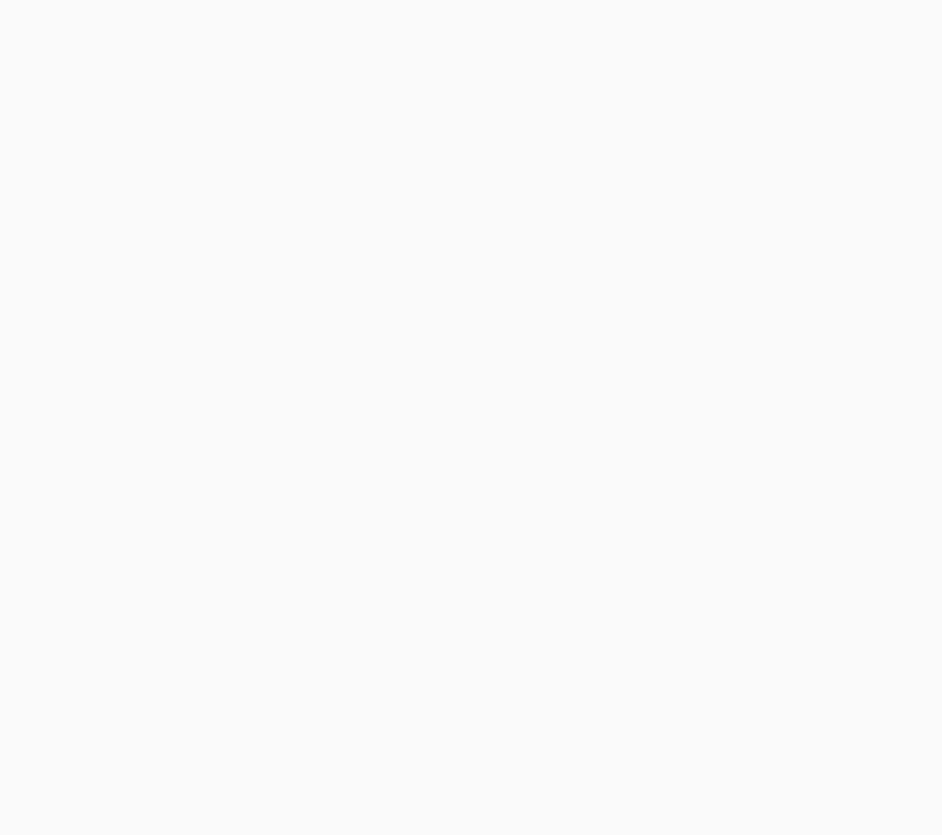
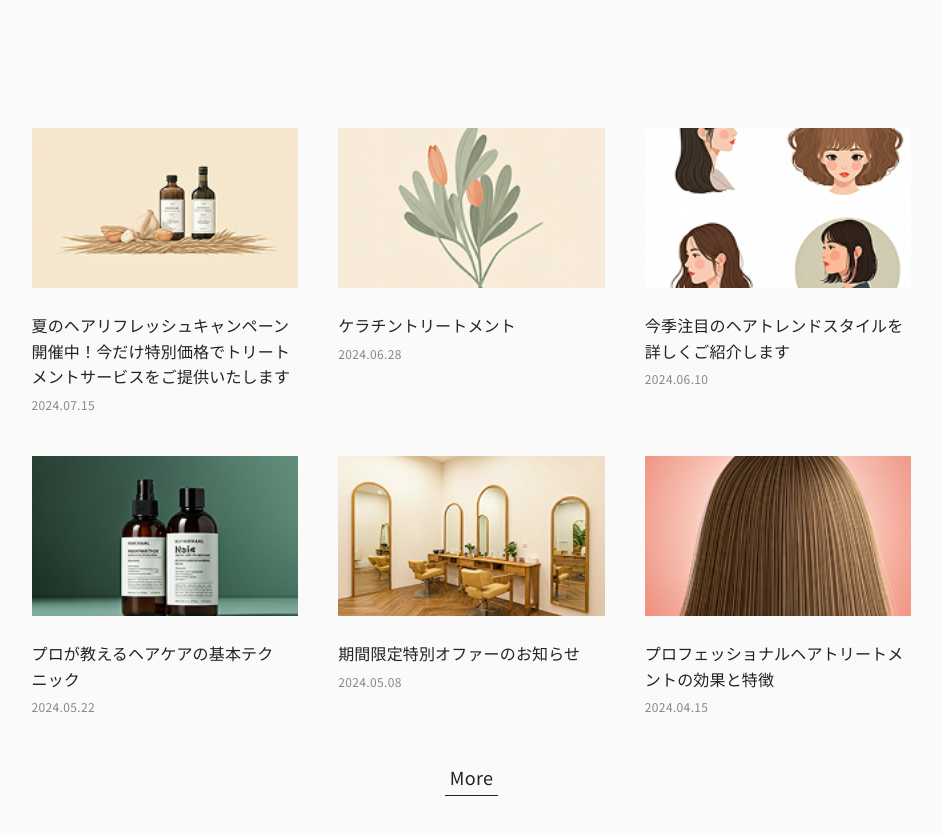
Before and after one commit to koma104/hairsalon-vdo-b, a Next.js app: page / in a window 1280 px wide. Shown: the part 2320-3155 px from the top of the page, without its empty margins (161-1103 px from the left). Built offline with nearby package versions, Linux system fonts and the light colour scheme; a web font is replaced by a local one.

Commit message:
feat: NewsListの記事アニメーションを1度だけ実行に変更

```diff
--- a/src/app/page.tsx
+++ b/src/app/page.tsx
@@ -80,6 +80,7 @@
   const newsSectionRef = useRef<HTMLElement>(null)
   const newsListRef = useRef<HTMLDivElement>(null)
   const newsMoreButtonRef = useRef<HTMLDivElement>(null)
+  const newsScrollTriggerRef = useRef<gsap.plugins.ScrollTriggerInstance | null>(null)
 
   // メニューセクション用のref
   const menuSectionRef = useRef<HTMLElement>(null)
@@ -530,34 +531,53 @@
 
       // ニュースセクションのアニメーション
       if (newsSectionRef.current && newsListRef.current && newsMoreButtonRef.current) {
-        // 初期状態を設定（SectionTitleは除外 - 独自アニメーションがあるため）
-        gsap.set([newsListRef.current, newsMoreButtonRef.current], {
+        // ニュースアイテムを取得（NewsListコンポーネント内から）
+        const newsItems = newsListRef.current?.querySelectorAll('button[class*="news-item"]')
+
+        // 初期状態を設定（news-itemを下から隠す）
+        if (newsItems && newsItems.length > 0) {
+          gsap.set(newsItems, {
+            y: 50,
+            opacity: 0,
+          })
+        }
+
+        // moreボタンの初期状態
+        gsap.set(newsMoreButtonRef.current, {
           opacity: 0,
         })
 
-        // ニュースタイトルのアニメーション（1度だけ実行）
+        // ニュースタイトルのアニメーション
         const newsTl = gsap.timeline({
           scrollTrigger: {
             trigger: newsSectionRef.current,
             start: 'top bottom-=200',
             end: 'bottom top+=100',
-            toggleActions: 'play none none reverse',
+            once: true, // 1度だけ実行
           },
         })
 
+        // ScrollTriggerの参照を保存
+        if (newsTl.scrollTrigger) {
+          newsScrollTriggerRef.current = newsTl.scrollTrigger
+        }
+
         // SectionTitleのアニメーションは削除（コンポーネント内で処理）
 
-        // ニュースリスト（opacityのみ）
-        if (newsListRef.current) {
-          newsTl.to(
-            newsListRef.current,
-            {
-              opacity: 1,
-              duration: 0.8,
-              ease: 'power2.out',
-            },
-            0.2
-          ) // SectionTitleアニメーション削除後のタイミング調整
+        // ニュースアイテムを順番に下から表示
+        if (newsItems && newsItems.length > 0) {
+          newsItems.forEach((item, index) => {
+            newsTl.to(
+              item,
+              {
+                y: 0,
+                opacity: 1,
+                duration: 0.6,
+                ease: 'power2.out',
+              },
+              0.2 + index * 0.1 // 0.1秒ずつ遅延
+            )
+          })
         }
 
         // moreボタン（opacityのみ）
@@ -1075,6 +1095,7 @@
                   showViewAllButton={true}
                   moreButtonRef={newsMoreButtonRef}
                   layout="grid"
+                  scrollTriggerRef={newsScrollTriggerRef}
                   onItemClick={(item) => {
                     const isMobile = window.innerWidth < 768
                     setCurrentArticleId(item.id)
--- a/src/components/NewsList/NewsList.module.css
+++ b/src/components/NewsList/NewsList.module.css
@@ -2,6 +2,7 @@
   display: grid;
   gap: var(--spacing-xl);
   margin-block-end: var(--spacing-xl);
+  overflow: hidden; /* アニメーション用：初期状態で下に隠れた要素を非表示 */
 }
 
 /* Grid layout (ホームページ用) */
@@ -32,6 +33,9 @@
   font-family: inherit;
   font-size: inherit;
   overflow: hidden;
+  /* アニメーション用の初期状態（JSで上書きされる） */
+  transform: translateY(50px);
+  opacity: 0;
 
   @media (min-width: 768px) {
     gap: var(--spacing-md);
--- a/src/components/NewsList/NewsList.tsx
+++ b/src/components/NewsList/NewsList.tsx
@@ -4,6 +4,7 @@
 import Image from 'next/image'
 import Link from 'next/link'
 import { useRouter } from 'next/navigation'
+import { gsap } from 'gsap'
 import styles from './NewsList.module.css'
 import { NewsItem } from '@/lib/newsData'
 import { usePageContext } from '@/contexts/PageContext'
@@ -18,6 +19,7 @@
   onItemClick?: (item: NewsItem) => void
   moreButtonRef?: React.RefObject<HTMLDivElement | null>
   layout?: 'grid' | 'list'
+  scrollTriggerRef?: React.RefObject<gsap.plugins.ScrollTriggerInstance | null>
 }
 
 const NewsList = forwardRef<HTMLDivElement, NewsListProps>(
@@ -32,6 +34,7 @@
       onItemClick,
       moreButtonRef,
       layout = 'list',
+      scrollTriggerRef,
     },
     ref
   ) => {
@@ -48,6 +51,19 @@
         const isMobile = window.innerWidth < 768
         const initialCount = isMobile ? maxItemsSp : maxItemsPc
         setVisibleCount(initialCount)
+
+        // 初期要素をアニメーション済み状態にする
+        setTimeout(() => {
+          if (ref && typeof ref === 'object' && ref.current) {
+            const newsItems = ref.current.querySelectorAll('button[class*="news-item"]')
+            if (newsItems.length > 0) {
+              gsap.set(newsItems, {
+                y: 0,
+                opacity: 1,
+              })
+            }
+          }
+        }, 100)
       }
     }, []) // 依存配列を空にして一度だけ実行
 
@@ -109,7 +125,54 @@
 
     const handleShowMore = () => {
       const { addCount } = getCountSettings()
-      setVisibleCount((prev) => prev + addCount)
+      const newCount = visibleCount + addCount
+
+      // 新しく追加される要素を最初から非表示状態でレンダリング
+      setVisibleCount(newCount)
+
+      // 新しく追加された要素にアニメーションを適用
+      setTimeout(() => {
+        if (ref && typeof ref === 'object' && ref.current) {
+          const newsItems = ref.current.querySelectorAll('button[class*="news-item"]')
+          const newItems = Array.from(newsItems).slice(visibleCount, newCount)
+
+          if (newItems.length > 0) {
+            // 初期状態を設定（既に非表示になっているはずだが念のため）
+            gsap.set(newItems, {
+              y: 50,
+              opacity: 0,
+            })
+
+            // ScrollTriggerが利用可能な場合は、新しい要素をScrollTriggerに追加
+            if (scrollTriggerRef?.current) {
+              // ScrollTriggerを再実行して新しい要素も含める
+              scrollTriggerRef.current.refresh()
+
+              // 新しい要素を直接アニメーション（ScrollTriggerの制御下で）
+              newItems.forEach((item, index) => {
+                gsap.to(item, {
+                  y: 0,
+                  opacity: 1,
+                  duration: 0.6,
+                  ease: 'power2.out',
+                  delay: index * 0.1, // 0.1秒ずつ遅延
+                })
+              })
+            } else {
+              // ScrollTriggerが利用できない場合は直接アニメーション
+              newItems.forEach((item, index) => {
+                gsap.to(item, {
+                  y: 0,
+                  opacity: 1,
+                  duration: 0.6,
+                  ease: 'power2.out',
+                  delay: index * 0.1, // 0.1秒ずつ遅延
+                })
+              })
+            }
+          }
+        }
+      }, 50) // DOM更新を待つ（時間を短縮）
     }
 
     return (
```
